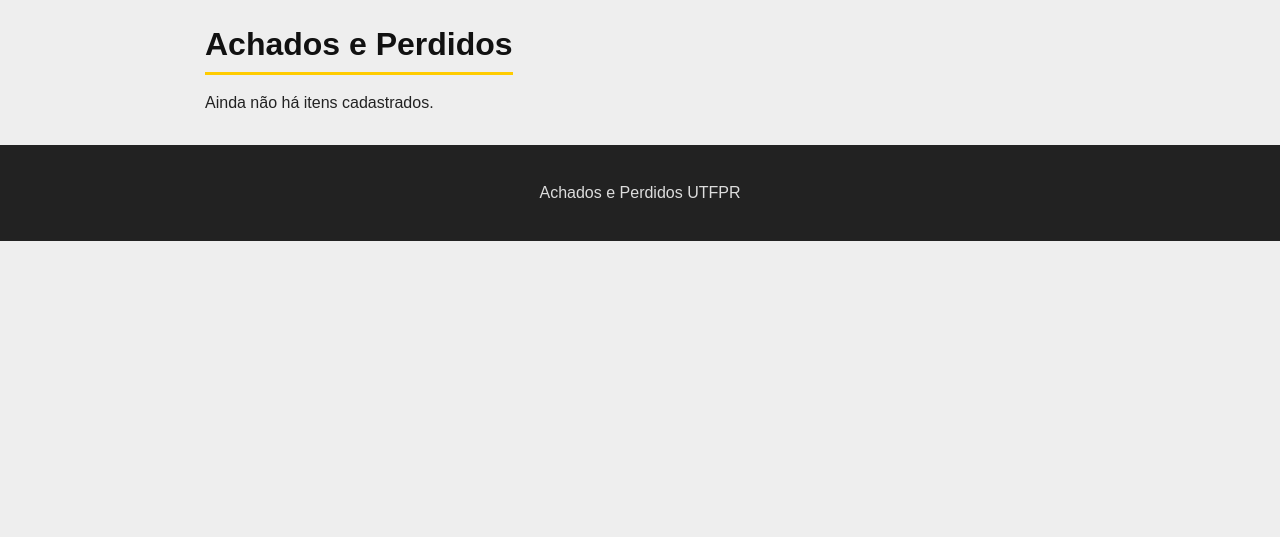
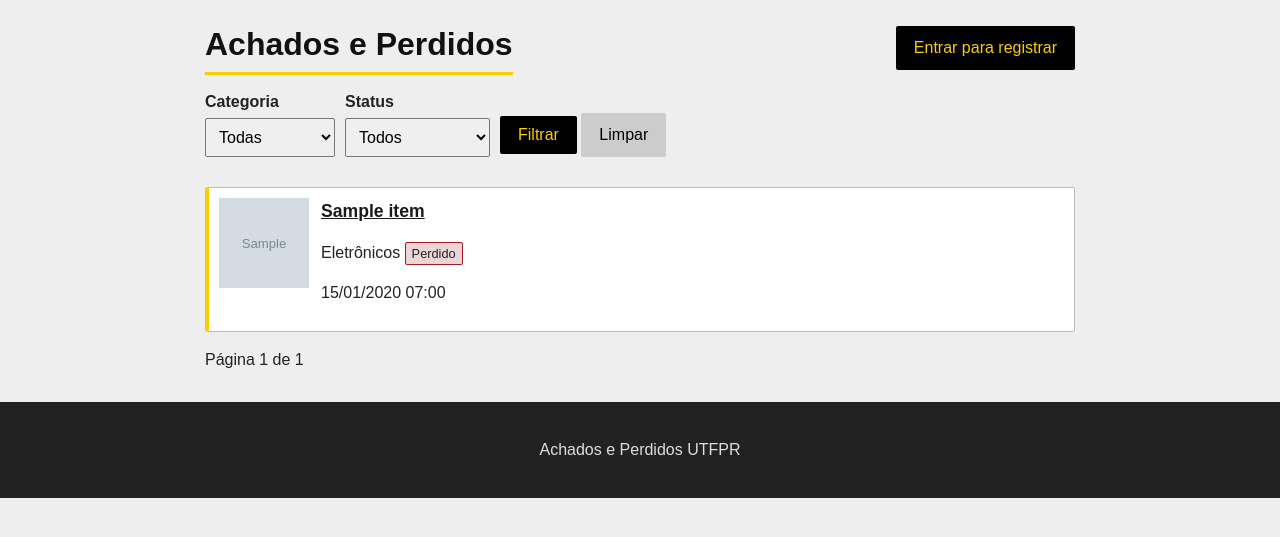
Before and after one commit to JoseMarra2006/lost-n-founds_UTFPR, a Django app: page / in a window 1280 px wide. Shown: the part 59-596 px from the top of the page. Run offline with Django 5.2, Linux system fonts and the light colour scheme; tables that the repository leaves empty hold one stand-in row (values such as "Sample post"); grey boxes marked "Sample" are stand-in pictures.

Commit message:
feature: home, filtros, paginacao e formulario de iem com validacao no backend

```diff
--- a/itens/urls.py
+++ b/itens/urls.py
@@ -1,6 +1,15 @@
+from django.http import HttpResponse
 from django.urls import path
+
 from . import views
+
+
+def provisoria(request, id=None):
+    return HttpResponse('Página em construção.')
+
 
 urlpatterns = [
     path('', views.home, name='home'),
+    path('novo/', provisoria, name='novo_item'),
+    path('item/<int:id>/', provisoria, name='detalhe_item'),
 ]
--- a/itens/views.py
+++ b/itens/views.py
@@ -1,4 +1,28 @@
+from django.core.paginator import Paginator
 from django.shortcuts import render
 
+from .models import CATEGORIAS, STATUS, Item
+
+
 def home(request):
-    return render(request, 'home.html')
+    categoria = request.GET.get('categoria', '')
+    status = request.GET.get('status', '')
+
+    itens = Item.objects.all()
+
+    if categoria:
+        itens = itens.filter(categoria=categoria)
+    if status:
+        itens = itens.filter(status=status)
+
+    paginador = Paginator(itens, 6)
+    pagina = paginador.get_page(request.GET.get('page'))
+
+    contexto = {
+        'pagina': pagina,
+        'categorias': CATEGORIAS,
+        'status_lista': STATUS,
+        'categoria_atual': categoria,
+        'status_atual': status,
+    }
+    return render(request, 'home.html', contexto)
--- a/templates/home.html
+++ b/templates/home.html
@@ -1,9 +1,69 @@
 {% extends 'base.html' %}
 
-{%block conteudo %}
+{% block conteudo %}
+<div class="cabecalho-pagina">
+    <h1>Achados e Perdidos</h1>
+    {% if user.is_authenticated %}
+        <a class="botao" href="{% url 'novo_item' %}">Novo Registro</a>
+    {% else %}
+        <a class="botao" href="{% url 'login' %}">Entrar para registrar</a>
+    {% endif %}
+</div>
 
-<div  class="cabecalho-pagina">
-    <h1>Achados e Perdidos</h1>
-</div>
-<p>Ainda não há itens cadastrados.</p>
+<form method="get" class="filtros">
+    <div class="campo">
+        <label for="categoria">Categoria</label>
+        <select name="categoria" id="categoria">
+            <option value="">Todas</option>
+            {% for valor, nome in categorias %}
+                <option value="{{ valor }}" {% if valor == categoria_atual %}selected{% endif %}>{{ nome }}</option>
+            {% endfor %}
+        </select>
+    </div>
+
+    <div class="campo">
+        <label for="status">Status</label>
+        <select name="status" id="status">
+            <option value="">Todos</option>
+            {% for valor, nome in status_lista %}
+                <option value="{{ valor }}" {% if valor == status_atual %}selected{% endif %}>{{ nome }}</option>
+            {% endfor %}
+        </select>
+    </div>
+
+    <div class="campo">
+        <button type="submit" class="botao">Filtrar</button>
+        <a class="botao botao-claro" href="{% url 'home' %}">Limpar</a>
+    </div>
+</form>
+
+{% if pagina %}
+    <ul class="lista-itens">
+        {% for item in pagina %}
+            <li class="cartao">
+                <img src="{{ item.foto.url }}" alt="Foto de {{ item.titulo }}">
+                <div>
+                    <h2><a href="{% url 'detalhe_item' item.id %}">{{ item.titulo }}</a></h2>
+                    <p>
+                        {{ item.get_categoria_display }}
+                        <span class="etiqueta status-{{ item.status }}">{{ item.get_status_display }}</span>
+                    </p>
+                    <p>{{ item.criado_em|date:"d/m/Y H:i" }}</p>
+                </div>
+            </li>
+        {% endfor %}
+    </ul>
+
+    <p>
+        {% if pagina.has_previous %}
+            <a href="?page={{ pagina.previous_page_number }}&categoria={{ categoria_atual }}&status={{ status_atual }}">Anterior</a>
+        {% endif %}
+        Página {{ pagina.number }} de {{ pagina.paginator.num_pages }}
+        {% if pagina.has_next %}
+            <a href="?page={{ pagina.next_page_number }}&categoria={{ categoria_atual }}&status={{ status_atual }}">Próxima</a>
+        {% endif %}
+    </p>
+{% else %}
+    <p>Ainda não há itens cadastrados.</p>
+{% endif %}
 {% endblock %}
```
Also changed, not shown: itens/forms.py (added, +40 -0 lines).
